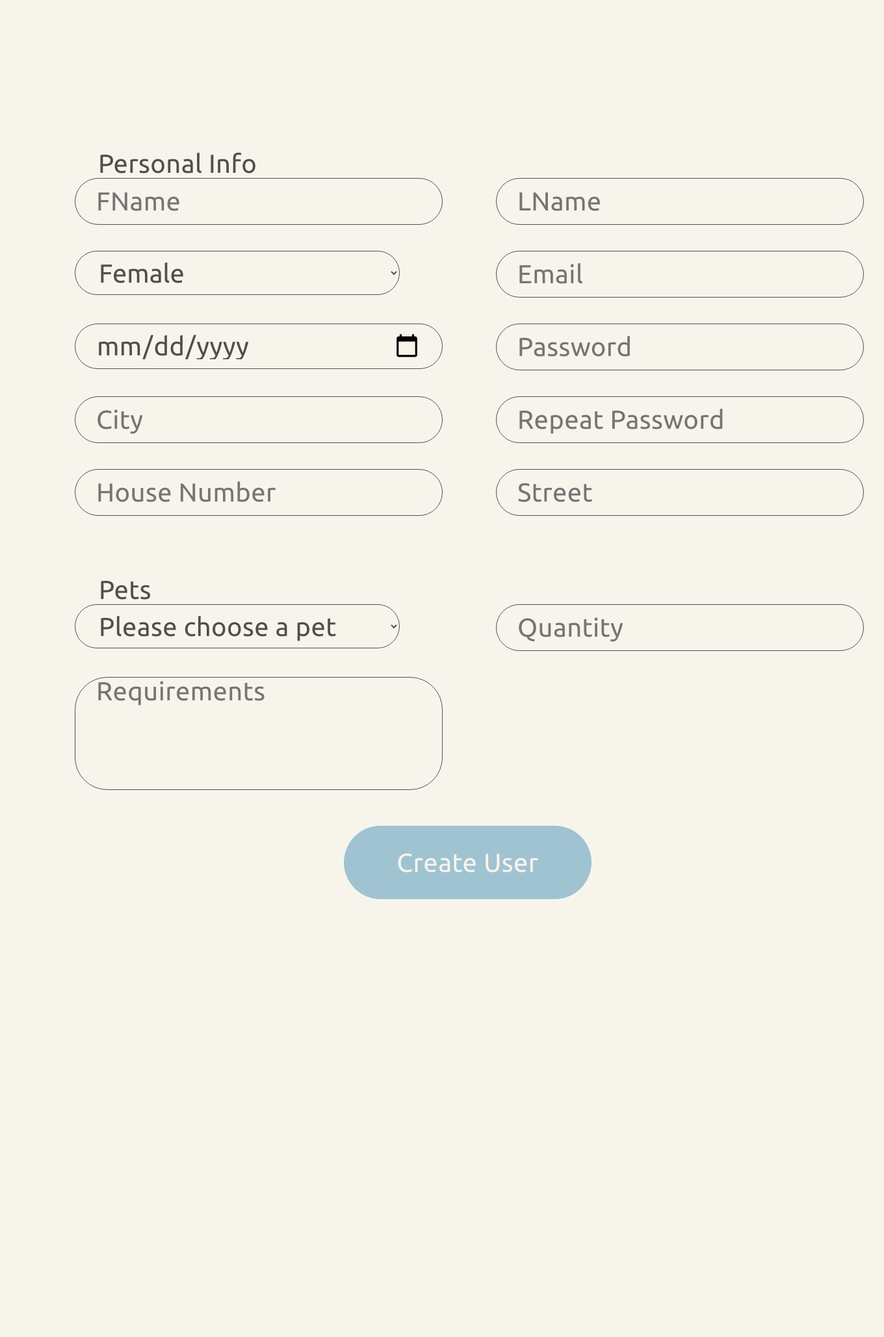
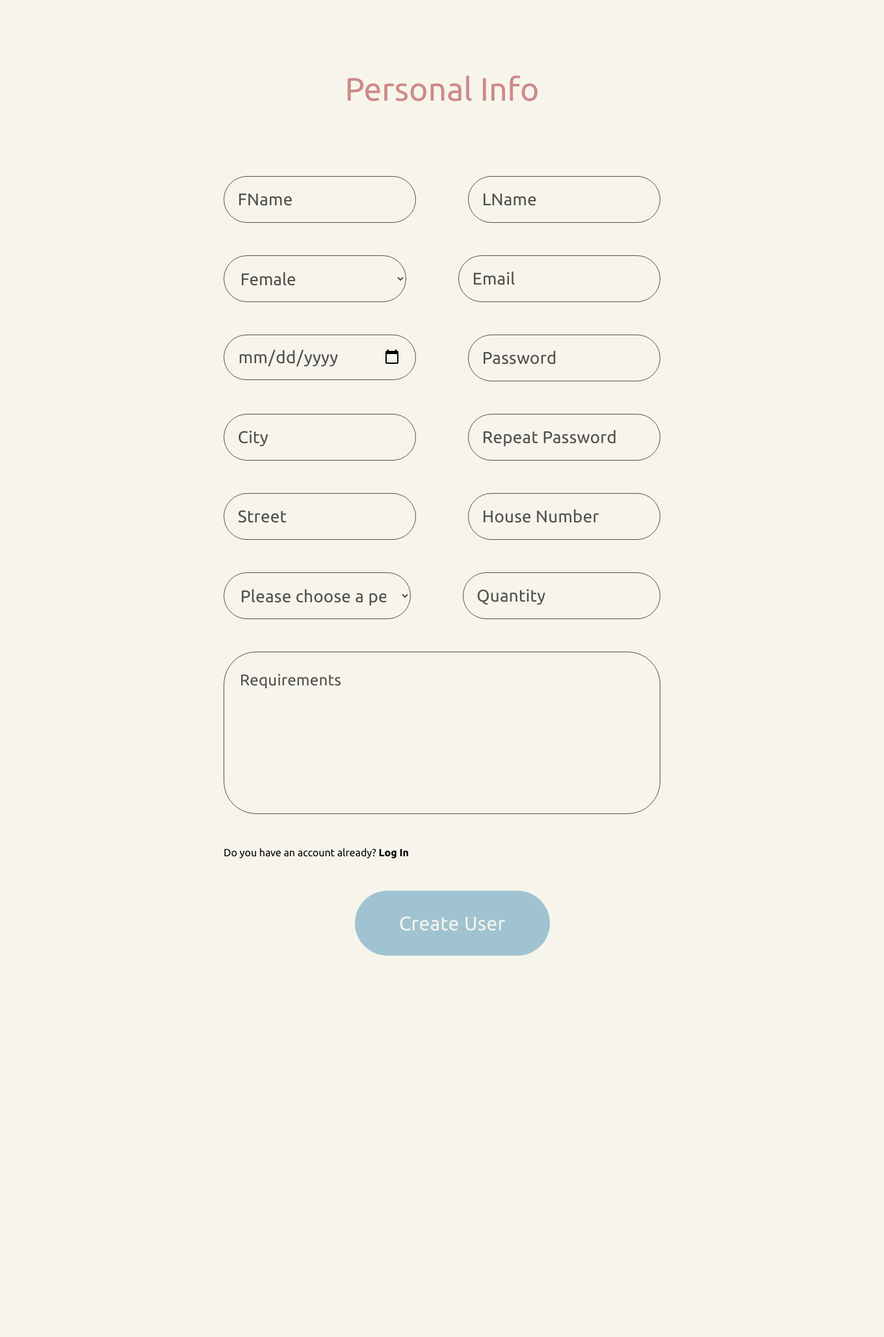
Before and after one commit to Unstoppable-SDP/pawpal, a PHP site: page /signUp.php in a window 1360 px wide. Shown: the whole page at 65% size. Before the commit the page ends 1384 px from the top, so only its background shows below. Run offline with PHP 8.4, Linux system fonts and the light colour scheme.

Commit message:
style: fix style signup page

```diff
--- a/css/signUp.css
+++ b/css/signUp.css
@@ -1,48 +1,58 @@
 * {
-    font-family: 'Ubuntu';
+  font-family: "Ubuntu";
   font-style: normal;
 }
 
 body {
-    width: 100%;
   height: 250vh;
-    background-color: #F7F5EB;
+  background-color: #f7f5eb;
+}
+.signUp-cont {
+  display: flex;
+  flex-direction: column;
+  margin: 50px 25%;
+  text-align: center;
+}
+input {
+  font-family: "Ubuntu";
+  font-style: normal;
+  font-weight: 400;
+  font-size: 26px;
+  line-height: 38px;
+  /* identical to box height, or 95% */
+  padding-right: 0.8em;
+  padding-left: 0.8em;
+  letter-spacing: 0.01em;
+  color: #4f4f4f;
 }
 
-
-input {
-    font-family: 'Ubuntu';
+.textop {
+  font-family: "Ubuntu";
   font-style: normal;
   font-weight: 400;
-    font-size: 40px;
+  font-size: 26px;
   line-height: 38px;
-    /* identical to box height, or 95% */
-    padding-right:0.8em;
-    padding-left:0.8em;
-    letter-spacing: 0.01em;
-    color: #4F4F4F;
-}
-
-
-.textop {
-    font-family: 'Ubuntu';
-    font-style: normal;
-    font-weight: 400;
-    font-size: 40px;
-    line-height: 38px;
-    padding:0.8em;
+  padding: 0.8em;
   /* identical to box height, or 95% */
   letter-spacing: 0.01em;
-    color: #4F4F4F;
+  color: #4f4f4f;
 }
 
 .title1 {
-    position: absolute;
-    width: 270px;
+  text-align: center;
+  font-family: "Ubuntu";
+  font-style: normal;
+  font-weight: 400;
+  font-size: 50px;
+  line-height: 38px;
+  color: #ce8989;
+  padding-bottom: 50px;
+}
+
+.title2 {
+  width: 77px;
   height: 38px;
-    left: 151px;
-    top: 180px;
-    font-family: 'Ubuntu';
+  font-family: "Ubuntu";
   font-style: normal;
   font-weight: 400;
   font-size: 40px;
@@ -51,36 +61,13 @@ input {
 
   letter-spacing: 0.01em;
 
-    color: #4F4F4F;
-
-}
-
-.title2 {
-    position: absolute;
-    width: 77px;
-    height: 38px;
-    left: 152px;
-    top: 836px;
-    font-family: 'Ubuntu';
-    font-style: normal;
-    font-weight: 400;
-    font-size: 40px;
-    line-height: 38px;
-    /* identical to box height, or 95% */
-
-    letter-spacing: 0.01em;
-
-    color: #4F4F4F;
+  color: #4f4f4f;
 }
 
 .title3 {
-    position: absolute;
   width: 230px;
   height: 36px;
-    left: 763px;
-    top: 1148px;
-
-    font-family: 'Ubuntu';
+  font-family: "Ubuntu";
   font-style: normal;
   font-weight: 400;
   font-size: 40px;
@@ -89,207 +76,107 @@ input {
 
   letter-spacing: 0.01em;
 
-    color: #4F4F4F;
+  color: #4f4f4f;
+}
+.sign-up-form {
+  display: flex;
+  flex-direction: column;
+  gap: 50px;
 }
 
-.textbox2 {
-    position: absolute;
-    width: 500px;
+.sign-up-form > div {
+  display: flex;
+  gap: 80px;
+  justify-content: space-between;
+}
+
+.sign-up-form div input {
+  width: 100%;
   height: 68px;
-    left: 763px;
-    top: 274px;
-    background: #F7F5EB;
-    border: 1px solid #4F4F4F;
+  background: #f7f5eb;
+  border: 1px solid #4f4f4f;
+  border-radius: 100px;
+  color: #4f4f4f;
+}
+.sign-up-form div input::placeholder {
+  color: #4f4f4f;
+}
+.textboxforPets1 {
+  width: 100%;
+  background: #f7f5eb;
+  border: 1px solid #4f4f4f;
+  border-radius: 100px;
+  padding-right: 0.8em;
+  padding-left: 0.8em;
+  font-family: "Ubuntu";
+  font-style: normal;
+  font-weight: 400;
+  font-size: 26px;
+  line-height: 38px;
+  letter-spacing: 0.01em;
+  color: #4f4f4f;
+}
+
+.textbox3 {
+  width: 100%;
+  font-size: 26px;
+  font-weight: 400;
+  color: #4f4f4f;
+  padding-left: 0.8em;
+  top: 386px;
+  background: #f7f5eb;
+  border: 1px solid #4f4f4f;
   border-radius: 100px;
 }
 
-.textbox1 {
-    position: absolute;
-    width: 500px;
-    height: 68px;
-    left: 115px;
-    top: 274px;
-    background: #F7F5EB;
-    border: 1px solid #4F4F4F;
-    border-radius: 100px;
+.textboxforPets3 {
+  background: #f7f5eb;
+  border: 1px solid #4f4f4f;
+  resize: none;
+  height: 200px;
+  border-radius: 50px;
+  padding: 1em 1em;
+  font-family: "Ubuntu";
+  font-style: normal;
+  font-weight: 400;
+  font-size: 24px;
+  line-height: 38px;
+  letter-spacing: 0.01em;
+  color: #4f4f4f;
 }
 
-.textbox4 {
-    position: absolute;
-    width: 500px;
-    height: 68px;
-    left: 763px;
-    top: 386px;
-    background: #F7F5EB;
-    border: 1px solid #4F4F4F;
+.textboxforPets3::placeholder {
+  color: #4f4f4f;
+}
+.createButton {
+  position: relative;
+  left: 30%;
+  width: 300px;
+  height: 100px;
+  cursor: pointer;
+  background: #a0c3d2;
+  border: #a0c3d2;
   border-radius: 100px;
-}
-
-.textbox3 {
-    position: absolute;
-    width: 500px;
-    height: 68px;
-    left: 115px;
-    font-size: 40px;
-    font-weight: 400;
-    color: #4F4F4F;
-    padding-left:0.8em;
-    top: 386px;
-    background: #F7F5EB;
-    border: 1px solid #4F4F4F;
-    border-radius: 100px;
-}
-
-.textbox6 {
-    position: absolute;
-    width: 500px;
-    height: 68px;
-    left: 763px;
-    top: 498px;
-    background: #F7F5EB;
-    border: 1px solid #4F4F4F;
-    border-radius: 100px;
-}
-
-.textbox5 {
-    position: absolute;
-    width: 500px;
-    height: 68px;
-    left: 115px;
-    top: 498px;
-    background: #F7F5EB;
-    border: 1px solid #4F4F4F;
-    border-radius: 100px;
-}
-
-.textbox8 {
-    position: absolute;
-    width: 500px;
-    height: 68px;
-    left: 763px;
-    top: 610px;
-    background: #F7F5EB;
-    border: 1px solid #4F4F4F;
-    border-radius: 100px;
-}
-
-.textbox7 {
-    position: absolute;
-    width: 500px;
-    height: 68px;
-    left: 115px;
-    top: 610px;
-    background: #F7F5EB;
-    border: 1px solid #4F4F4F;
-    border-radius: 100px;
-}
-
-
-.textbox9 {
-    position: absolute;
-    width: 500px;
-    height: 68px;
-    left: 115px;
-    top: 722px;
-    background: #F7F5EB;
-    border: 1px solid #4F4F4F;
-    border-radius: 100px;
-}
-
-.textbox10 {
-    position: absolute;
-    width: 500px;
-    height: 68px;
-    left: 763px;
-    top: 722px;
-    background: #F7F5EB;
-    border: 1px solid #4F4F4F;
-    border-radius: 100px;
-}
-
-.textboxforPets1 {
-    position: absolute;
-    width: 500px;
-    height: 68px;
-    left: 115px;
-    top: 930px;
-    background: #F7F5EB;
-    border: 1px solid #4F4F4F;
-    border-radius: 100px;
-    padding-right:0.8em;
-    padding-left:0.8em;
-    font-family: 'Ubuntu';
+  font-family: "Ubuntu";
   font-style: normal;
   font-weight: 400;
-    font-size: 40px;
+  font-size: 30px;
   line-height: 38px;
   letter-spacing: 0.01em;
-    color: #4F4F4F;
-}
-
-.textboxforPets2 {
-    position: absolute;
-    width: 500px;
-    height: 68px;
-    left: 763px;
-    top: 930px;
-    background: #F7F5EB;
-    border: 1px solid #4F4F4F;
-    border-radius: 100px;
-    padding-right:0.8em;
-    padding-left:0.8em;
-    font-family: 'Ubuntu';
-    font-style: normal;
-    font-weight: 400;
-    font-size: 40px;
-    line-height: 38px;
-    letter-spacing: 0.01em;
-    color: #4F4F4F;
-}
-
-.textboxforPets3 {
-    position: absolute;
-    width: 500px;
-    height: 168px;
-    left: 115px;
-    top: 1042px;
-    background: #F7F5EB;
-    border: 1px solid #4F4F4F;
-    resize: none;
-    border-radius: 50px;
-    padding-right:0.8em;
-    padding-left:0.8em;
-    font-family: 'Ubuntu';
-    font-style: normal;
-    font-weight: 400;
-    font-size: 40px;
-    line-height: 38px;
-    letter-spacing: 0.01em;
-    color: #4F4F4F;
-}
-
-
-.createButton {
-    position: absolute;
-    width: 381px;
-    height: 113px;
-    left: 529px;
-    top: 1271px;
-    cursor: pointer;
-
-    background: #A0C3D2;
-    border: #A0C3D2;
-    border-radius: 100px;
-    font-family: 'Ubuntu';
-    font-style: normal;
-    font-weight: 400;
-    font-size: 40px;
-    line-height: 38px;
-    letter-spacing: 0.01em;
-    color: #F7F5EB;
-    transition: all .2s ease-in-out;
+  color: #f7f5eb;
+  transition: all 0.2s ease-in-out;
 }
 
 .createButton:hover {
   transform: scale(1.1);
 }
+
+.login {
+  text-align: center;
+}
+
+.login > a {
+  color: #000000;
+  font-weight: 900;
+  text-decoration: none;
+}
--- a/signUp.php
+++ b/signUp.php
@@ -92,42 +92,39 @@ where `pet_id` = (SELECT  `pet_id`
 </head>
 
 <body>
+  <div class="signUp-cont">
+
 
     <h4 class="title1">Personal Info</h4>
 
-  <form method="post">
-
+    <form class="sign-up-form" method="post">
+      <div>
         <input type="text" placeholder="FName" name="fname" class="textbox1" required>
         <input type="text" placeholder="LName" name="lname" class="textbox2" required>
 
-
+      </div>
+      <div>
         <select name="gender" required id="gender" class="textbox3">
           <option value="Female" selected class="textop">Female</option>
           <option value="Male" class="textop">Male</option>
         </select>
         <input type="email" placeholder="Email" name="email" class="textbox4" required>
 
-
-
+      </div>
+      <div>
         <input type="date" placeholder="Birthdate" name="birthdate" class="textbox5" required>
         <input type="password" placeholder="Password" name="password" class="textbox6" required>
-
-
-
+      </div>
+      <div>
         <input type="text" placeholder="City" name="city" class="textbox7" required>
         <input type="password" placeholder="Repeat Password" name="repwd" class="textbox8" required>
+      </div>
+      <div>
+        <input type="text" placeholder="Street" name="street" class="textbox10" required>
+        <input type="text" placeholder="House Number" name="housenumber" class="textbox9" required>
+      </div>
+      <div>
 
-    <input type="text" placeholder="Street" name="street" class="textbox10" required>
-
-
-
-    <input type="text" placeholder="House Number" name="housenumber" class="textbox9" required>
-
-
-    <h4 class="title2">Pets</h4>
-
-
-    <label for="Type"></label>
         <select name="type" required id="Type" class="textboxforPets1">
           <option value="">Please choose a pet</option>
           <option value="Dog" class="textop">Dog</option>
@@ -143,14 +140,19 @@ where `pet_id` = (SELECT  `pet_id`
           <option value="Monkey" class="textop">Monkey</option>
           <option value="Amphibians" class="textop">Amphibians</option>
         </select>
-
         <input type="number" placeholder="Quantity" required name="quantity" class="textboxforPets2" id="Quantity-select">
-
+      </div>
 
       <textarea type="text" placeholder="Requirements" name="requirements" class="textboxforPets3"></textarea>
+      <div>
+        <div class="login">
+          Do you have an account already? <a href="logIn.php">Log In</a>
+        </div>
+      </div>
 
       <input type="submit" class="createButton" name="createuser" value="Create User">
     </form>
+  </div>
 </body>
 
 </html>
```
Lines whose indentation alone changed are shown as unchanged.
